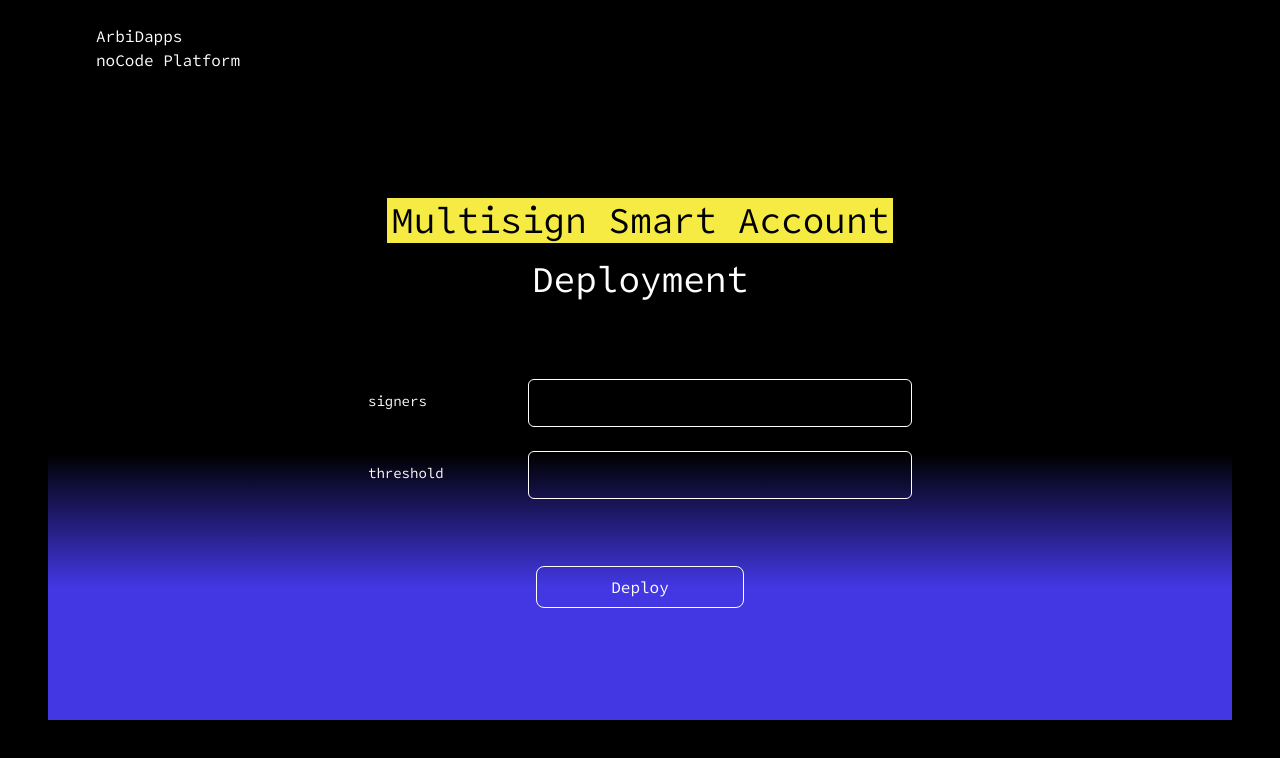
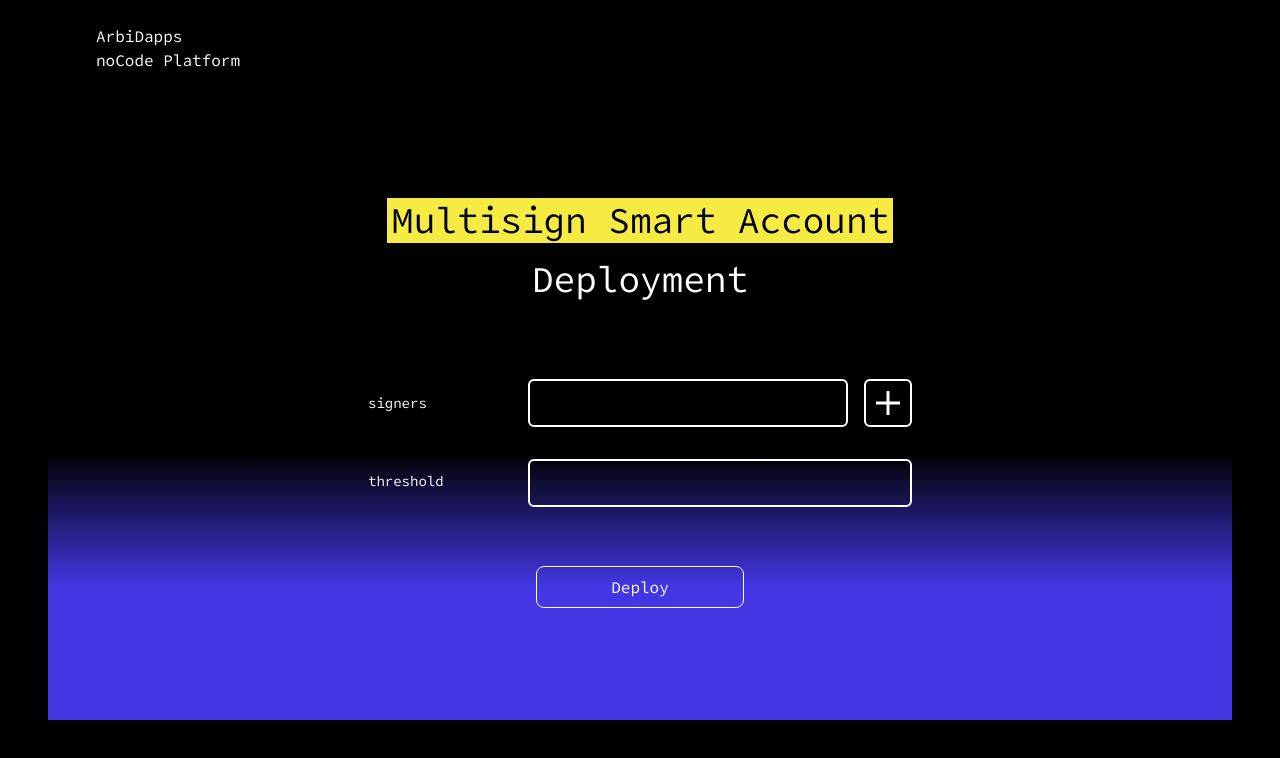
Before and after one commit to ArbiDapps-noCode-platform/arbidapps-nocode, a Next.js app: page /deploy/msa in a window 1280 px wide. Shown: the top 758 px of the page. Built offline with nearby package versions, Linux system fonts and the light colour scheme.

Commit message:
new:dao deployment front ready

```diff
--- a/app/(platform)/deploy/msa/page.js
+++ b/app/(platform)/deploy/msa/page.js
@@ -1,58 +1,136 @@
 "use client";
+import { useState } from "react";
 import { useRouter } from "next/navigation";
-import { motion } from "framer-motion"; // Corrected import for framer-motion
-import { useEffect, useState } from "react";
-import { interactionOptions } from "@/public/constants/deploy";
-import DropdownArow_icon from "@/public/assets/icons/DropdownArow_icon";
+import { motion } from "framer-motion";
 
 export default function Home() {
     const router = useRouter();
 
-    const navigateToPage = () => {
-        router.push("/");
+    const [formData, setFormData] = useState({
+        signers: [""], // Array to store signers inputs
+        threshold: "" // Field for the threshold input
+    });
+
+    const addSignerInput = () => {
+        if (formData.signers.length < 3) {
+            setFormData((prev) => ({
+                ...prev,
+                signers: [...prev.signers, ""]
+            }));
+        }
+    };
+
+    const handleSignerChange = (index, value) => {
+        const updatedSigners = [...formData.signers];
+        updatedSigners[index] = value;
+        setFormData((prev) => ({
+            ...prev,
+            signers: updatedSigners
+        }));
+    };
+
+    const handleThresholdChange = (value) => {
+        setFormData((prev) => ({
+            ...prev,
+            threshold: value
+        }));
+    };
+
+    const handleSubmit = () => {
+        console.log("Form Data:", formData);
+        alert("Form submitted! Check console for data.");
     };
 
     return (
-        <main className="relative top-0 left-0 w-full h-full
+        <main
+            className="relative top-0 left-0 w-full h-full
             flex flex-col items-center justify-between z-10
             px-10 sm:px-24 py-20 bg-black text-white"
         >
             {/* Background Div */}
             <div className="absolute bottom-20 h-1/3 -z-10
                 bg-gradient-to-b from-[rgba(0,0,0,0)] via-[rgba(66,55,226,1)] to-[rgba(66,55,226,1)]
-            w-[calc(100%_-_2.5rem)] sm:w-[calc(100%_-_6rem)]"></div>
+                w-[calc(100%_-_2.5rem)] sm:w-[calc(100%_-_6rem)]"
+            ></div>
 
             {/* Content */}
             <div className="w-full h-full flex flex-col gap-1.5 items-center py-28 z-0">
-
                 <h1 className="font-light text-xl text-center sm:text-4xl sm:leading-relaxed mb-16">
-                    <span className="bg-[#F5EB43] px-1 text-black ">Multisign Smart Account</span> <br />Deployment
+                    <span className="bg-[#F5EB43] px-1 text-black ">
+                        Multisign Smart Account
+                    </span>{" "}
+                    <br />
+                    Deployment
                 </h1>
 
                 <motion.div className="w-1/2 h-full flex flex-col">
-                    <div className="flex justify-between items-center">
-                        <label className="text-white text-sm mb-1">signers</label>
+                    {/* First Input and Label */}
+                    <div className="flex justify-between items-center mb-2">
+                        <label className="text-white text-sm">signers</label>
+                        <div className="flex w-96">
                             <input
                                 type="text"
-                            className="w-96 h-12 bg-transparent border border-white text-white text-sm rounded-md px-4 py-2 outline-none focus:ring-2 focus:ring-white"
-                        // placeholder="Enter token name"
+                                className="flex-grow h-12 bg-transparent px-4 py-2
+                                border-2 border-white rounded-md text-white text-sm
+                                outline-none focus:ring-2 focus:ring-white"
+                                value={formData.signers[0]}
+                                onChange={(e) =>
+                                    handleSignerChange(0, e.target.value)
+                                }
+                            />
+                            <button
+                                className="h-12 w-12 ml-4 border-2 border-white rounded-md flex justify-center items-center hover:bg-white group"
+                                onClick={addSignerInput}
+                            >
+                                <svg xmlns="http://www.w3.org/2000/svg"
+                                    width="30" height="30" viewBox="0 0 100 100"
+                                    className="group-hover:fill-black fill-white"
+                                >
+                                    <rect x="45" y="10" width="10" height="80" />
+                                    <rect x="10" y="45" width="80" height="10" />
+                                </svg>
+                            </button>
+                        </div>
+                    </div>
+
+                    {/* Dynamically Render Extra Inputs */}
+                    {formData.signers.slice(1).map((inputValue, index) => (
+                        <div
+                            key={index + 1}
+                            className="flex w-full justify-end items-center mt-2"
+                        >
+                            <input
+                                type="text"
+                                className="self-end w-96 h-12 bg-transparent px-4 py-2 border-2 border-white rounded-md text-white text-sm outline-none focus:ring-2 focus:ring-white"
+                                value={inputValue}
+                                onChange={(e) =>
+                                    handleSignerChange(index + 1, e.target.value)
+                                }
                             />
                         </div>
+                    ))}
+
+                    {/* Threshold Input */}
                     <div className="flex justify-between items-center mt-6">
-                        <label className="text-white text-sm mb-1">threshold</label>
+                        <label className="text-white text-sm mb-1">
+                            threshold
+                        </label>
                         <input
                             type="text"
-                            className="w-96 h-12 bg-transparent border border-white text-white text-sm rounded-md px-4 py-2 outline-none focus:ring-2 focus:ring-white"
-                        // placeholder="Enter token symbol"
+                            className="w-96 h-12 bg-transparent border-2 border-white text-white text-sm rounded-md px-4 py-2 outline-none focus:ring-2 focus:ring-white"
+                            value={formData.threshold}
+                            onChange={(e) => handleThresholdChange(e.target.value)}
                         />
                     </div>
+
+                    {/* Submit Button */}
                     <div className="w-full flex justify-center items-center mt-auto">
                         <button
                             className="w-52 py-1 px-2 sm:py-2 sm:px-4
                                     border border-white rounded-lg
                                     hover:bg-white hover:text-black transition duration-200
                                     outline-none focus:ring-2 focus:ring-white"
-                            onClick={() => alert("lol")}
+                            onClick={handleSubmit}
                         >
                             Deploy
                         </button>
```
Lines whose indentation alone changed are shown as unchanged.
